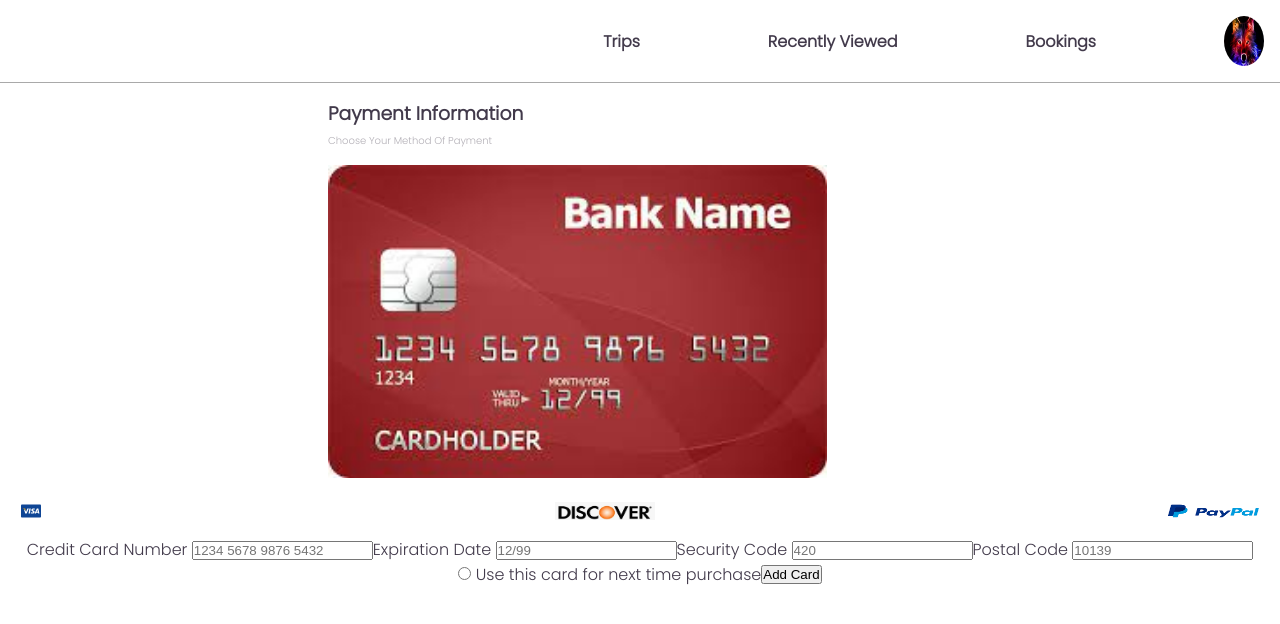
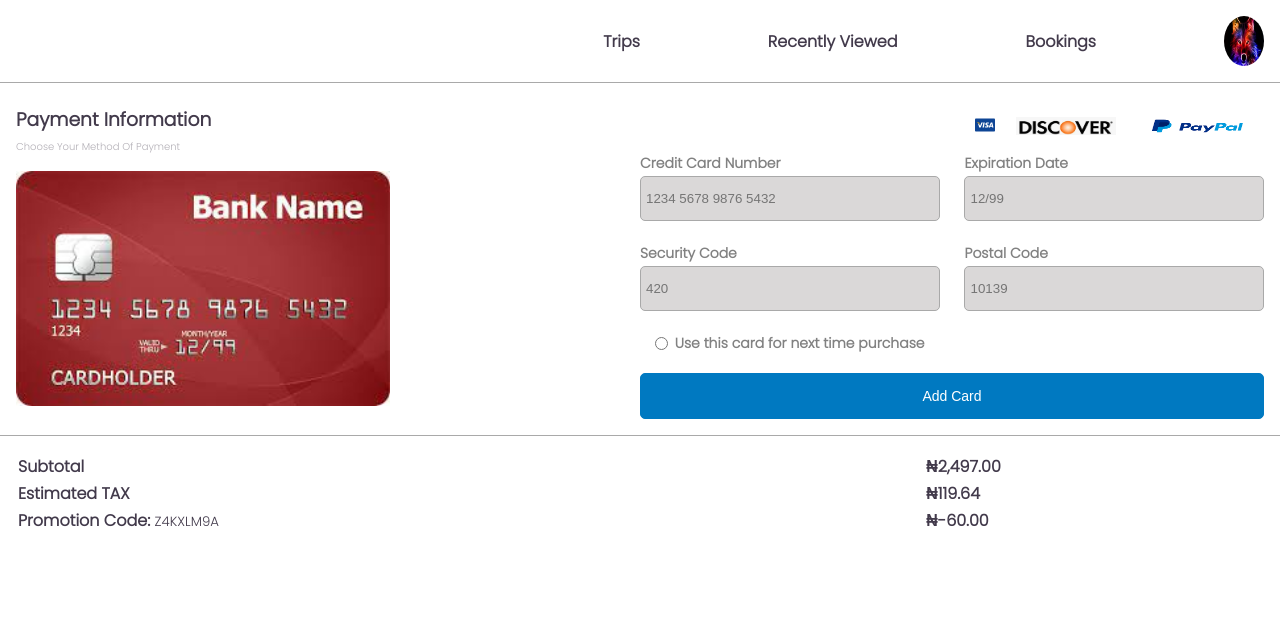
Before and after one commit to Ade2002/landinglite, a plain HTML site: page index.html in a window 1280 px wide. Drawn offline with Linux system fonts and the light colour scheme.

Commit message:
second section done

```diff
--- a/index.html
+++ b/index.html
@@ -60,14 +60,13 @@
                   <label for="postalCode"> Postal Code</label>
                   <input type="tel" name="postalCode" id="postalCode" class="form-control" placeholder="10139" aria-describedby="helpId">
                 </span>
-                <span class="form-group">
-                    <input type="radio" name="radio" id="radio" class="form-control" aria-describedby="helpId">
+                <span class="form-radio">
+                    <input type="radio" name="radio" id="radio" class="input-radio" aria-describedby="helpId">
                     <label for="radio"> Use this card for next time purchase</label>
                 </span>
                 <button type="submit">Add Card</button>
             </form>
         </div>
-        <!--
     </section>
 
     <table>
@@ -83,6 +82,7 @@
             </tr>
         </tbody>
     </table>
+    <!--
     <span>
         <button>Complete    Payment</button>
         <strong>TOTAL: &#8358;2556.64</strong>
--- a/sass/style.scss
+++ b/sass/style.scss
@@ -2,13 +2,13 @@
 $font-stack: 'Poppins',
 sans-serif;
 $backdrop-background_color:rgba(21, 12, 33, 0.81);
-$btn_background-color : #1207AB;
+$btn_background-color : #0079c1;
 $text-color:#423A4B;
 $alt-text-color:white;
 $label-color:rgba(3, 3, 3, 0.5);
 $font-size :18vh;
 $border-color:#DFDFDF;
-$input-bg-color:#Fff;
+$input-bg-color:#dad8d8;
 
 @mixin flex {
     display: flex;
@@ -24,14 +24,15 @@ $input-bg-color:#Fff;
 }
 
 @mixin btn {
-    background: none;
+    background: $btn_background-color;
     border-radius: 5px;
-    border: 1px solid #423A4B;
-    width: 45%;
-    height: 6vh;
+    border: 1px solid $btn_background-color;
+    padding: 1em 2em;
+    min-width: 100%;
     cursor: pointer;
     white-space: nowrap;
-    font-size: 10px;
+    font-size: 14px;
+    color: white;
 }
 
 @mixin btn2 {
@@ -113,8 +114,6 @@ html {
 }
 
 body {
-    padding: 0;
-    margin: 0;
     overflow: auto;
     box-sizing: border-box;
     text-decoration: none;
@@ -156,7 +155,7 @@ section{
             opacity: 0.4;
         }
         img{
-            min-width: 80%;
+            min-width: 100%;
             max-width: 100%;
             margin-top: 1em;
         }
@@ -169,11 +168,38 @@ section{
         }
         form{
             @include flex();
+            justify-content: flex-start;
             flex-wrap: wrap;
             max-width: 100%;
             margin-top: 1em;
+            span{
+                min-width: 100%;
+                label{
+                    @include label();
+                }
+                .form-control{
+                    @include input();
+                }
+            }
+            .form-radio{
+                @include flex();
+                margin-bottom: 1em;
+                .input-radio{
+                    margin-right: 0.5em;
+                }
+            }
+            button{
+                @include btn();
+            }
         }
     }
+}
+table{
+    flex-direction: column;
+    border-top: 1px solid #A9A9A9;
+    min-width: 100%;
+    padding: 1em;
+
 }
 @media screen and (min-width:800px) {
     header{
@@ -190,8 +216,34 @@ section{
         }
     }
     section{
+        flex-direction: row;
         .carddiv{
             min-width: 50%;
+            img{
+                min-width: 60%;
+            }
+        }
+        .formDiv{
+            min-width: 50%;
+            .cardTypes{
+                justify-content: flex-end;
+                align-items: flex-end;
+                img{
+                    margin: 0 1em;
+                }
+            }
+            form{
+                justify-content: space-between;
+                span{
+                    min-width: 48%;
+                    label{
+                        @include label();
+                    }
+                    .form-control{
+                        @include input();
+                    }
+                }
+            }
         }
     }
 }
```
Also changed, not shown: sass/style.css, 1 other file.
